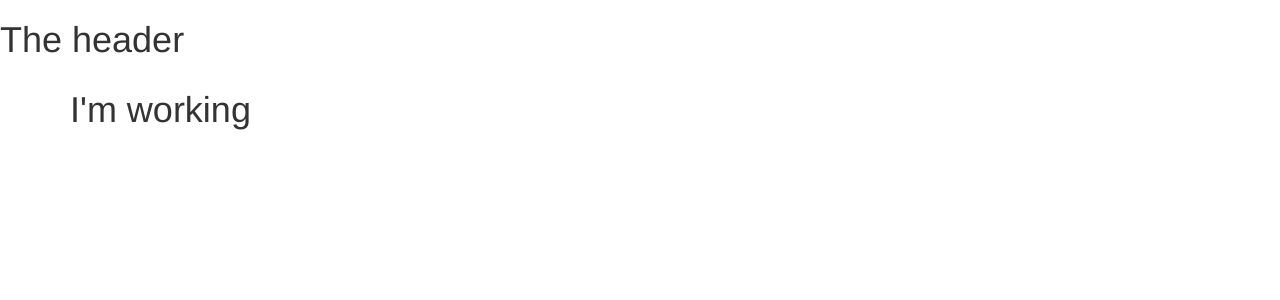
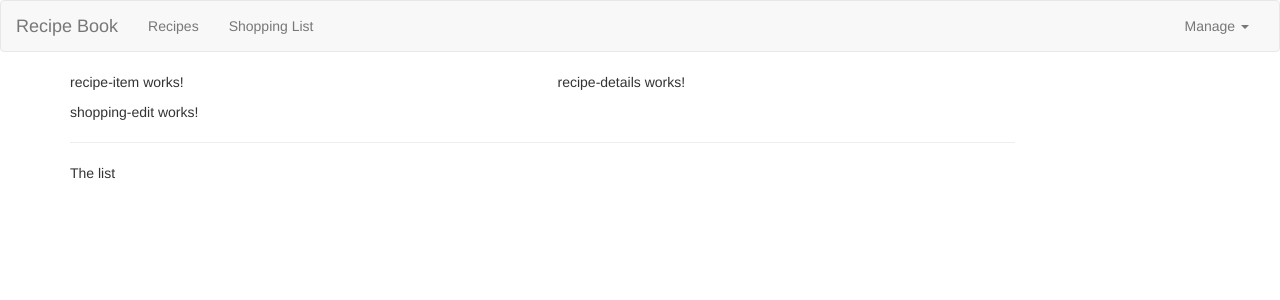
Before and after one commit to bblazevska/AngularCourseProject, an Angular app: page / in a window 1280 px wide. Shown: the top 300 px of the page. Built offline with nearby package versions, Linux system fonts and the light colour scheme.

Commit message:
overall header built

```diff
--- a/src/app/app.component.html
+++ b/src/app/app.component.html
@@ -3,7 +3,8 @@
 <div class="container">
   <div class="row">
     <div class="col-md-12">
-      <h1>I'm working</h1>
+      <app-recipes></app-recipes>
+      <app-shopping-list></app-shopping-list>
     </div>
   </div>
 </div>
--- a/src/app/header/header.component.html
+++ b/src/app/header/header.component.html
@@ -1 +1,27 @@
-<h1>The header</h1>
+<nav class="navbar navbar-default">
+   <div class="container-fluid">
+      <div class="navbar-header">
+         <a href="#" class="navbar-brand">Recipe Book</a>
+      </div>
+
+      <div class="collapse navbar-collapse">
+         <ul class="nav navbar-nav">
+            <li class="nav-item">
+               <a href="#" class="nav-link">Recipes</a>
+            </li>
+            <li class="nav-item">
+               <a href="#" class="nav-link">Shopping List</a>
+            </li>
+         </ul>
+         <ul class="nav navbar-nav navbar-right">
+            <li class="dropdown">
+               <a href="#" class="dropdown-toggle" role="button">Manage <span class="caret"></span> </a>
+               <ul class="dropdown-menu">
+                  <li><a href="#">Save Data</a></li>
+                  <li><a href="#">Fetch Data</a></li>
+               </ul>
+            </li>
+         </ul>
+      </div>
+   </div>
+</nav>
--- a/src/app/recipes/recipe-list/recipe-list.component.html
+++ b/src/app/recipes/recipe-list/recipe-list.component.html
@@ -1 +1 @@
-<p>recipe-list works!</p>
+<app-recipe-item></app-recipe-item>
--- a/src/app/recipes/recipes.component.html
+++ b/src/app/recipes/recipes.component.html
@@ -1 +1,9 @@
-<p>recipes works!</p>
+
+<div class="row">
+   <div class="col-md-5">
+      <app-recipe-list></app-recipe-list>
+   </div>
+   <div class="col-md-7">
+      <app-recipe-details></app-recipe-details>
+   </div>
+</div>
--- a/src/app/shopping-list/shopping-list.component.html
+++ b/src/app/shopping-list/shopping-list.component.html
@@ -1 +1,7 @@
-<p>shopping-list works!</p>
+<div class="row">
+   <div class="col-xs-10">
+      <app-shopping-edit></app-shopping-edit>
+      <hr>
+      <p>The list</p>
+   </div>
+</div>
```
